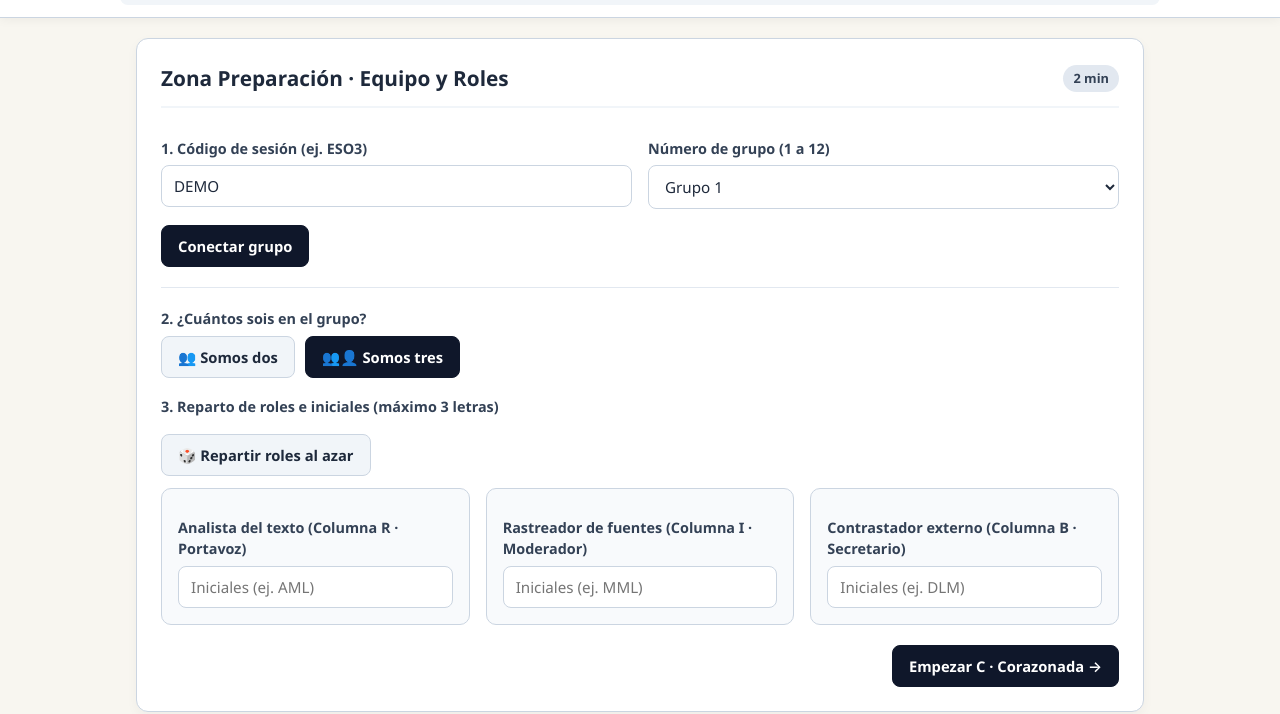
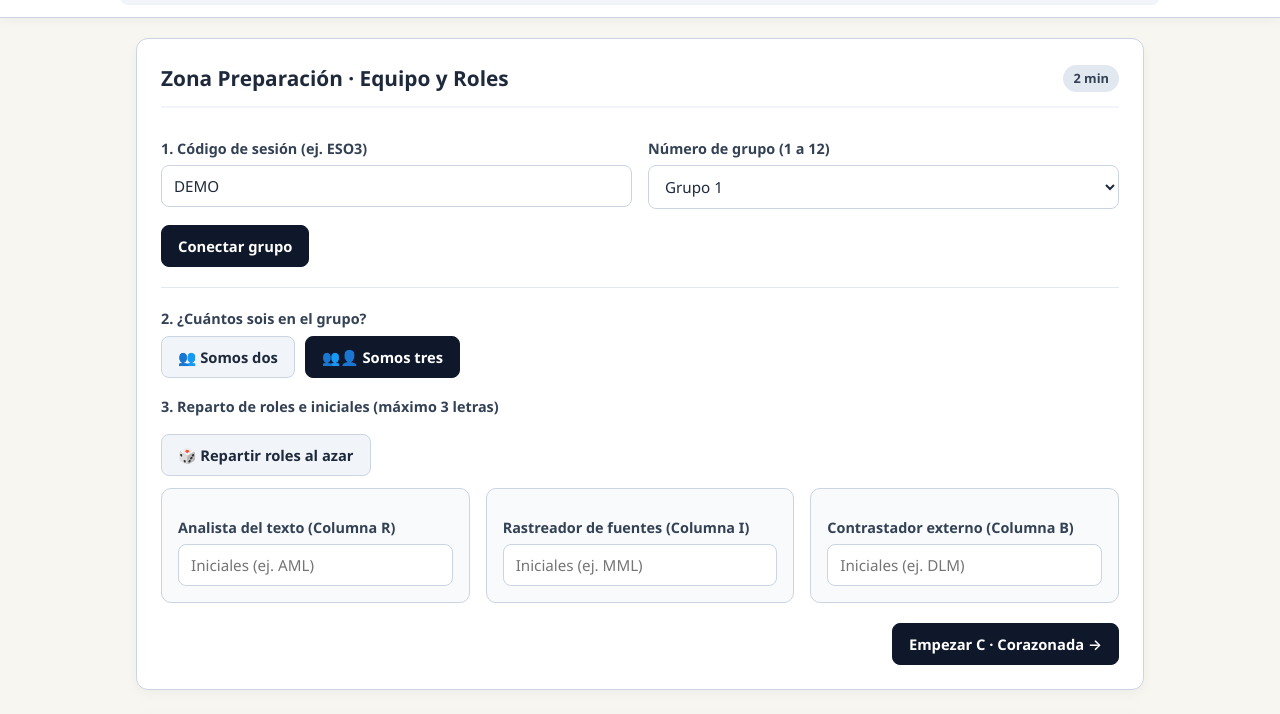
Before and after one commit to angelmartinezleon-sudo/andamia_cribac, a plain HTML site: page index.html in a window 1280 px wide. Shown: the part 86-800 px from the top of the page. Drawn offline with Linux system fonts and the light colour scheme.

Commit message:
Update index.html

```diff
--- a/index.html
+++ b/index.html
@@ -159,15 +159,15 @@
       </div>
       <div class="grid-3">
         <div class="subcard">
-          <label for="rol-r" id="label-rol-r">Analista del texto (Columna R · Portavoz)</label>
+          <label for="rol-r" id="label-rol-r">Analista del texto (Columna R)</label>
           <input type="text" id="rol-r" placeholder="Iniciales (ej. AML)" maxlength="4" />
         </div>
         <div class="subcard">
-          <label for="rol-i" id="label-rol-i">Rastreador de fuentes (Columna I · Moderador)</label>
+          <label for="rol-i" id="label-rol-i">Rastreador de fuentes (Columna I)</label>
           <input type="text" id="rol-i" placeholder="Iniciales (ej. MML)" maxlength="4" />
         </div>
         <div class="subcard" id="card-rol-b">
-          <label for="rol-b" id="label-rol-b">Contrastador externo (Columna B · Secretario)</label>
+          <label for="rol-b" id="label-rol-b">Contrastador externo (Columna B)</label>
           <input type="text" id="rol-b" placeholder="Iniciales (ej. DLM)" maxlength="4" />
         </div>
       </div>
@@ -306,7 +306,7 @@ Al final del artículo se incluye un enlace promocional para descargar una aplic
     <section class="zona-card" id="zona-contamos">
       <div class="zona-header"><h2 class="zona-title">📢 Contamos · Entrega final</h2><span class="badge-time">3 min</span></div>
       <label for="texto-guion">Escribimos con nuestras propias palabras lo más importante que hemos confirmado de la noticia</label>
-      <textarea id="texto-guion" placeholder="Hola, somos..."></textarea>
+      <textarea id="texto-guion" placeholder="Hemos confirmado..."></textarea>
       <div class="actions-row" style="margin-top: 20px;">
         <button type="button" class="btn-success" id="btn-descargar-pdf">📄 Descargar PDF</button>
         <button type="button" class="btn-primary" id="btn-enviar-profe">💾 Guardar</button>
```
